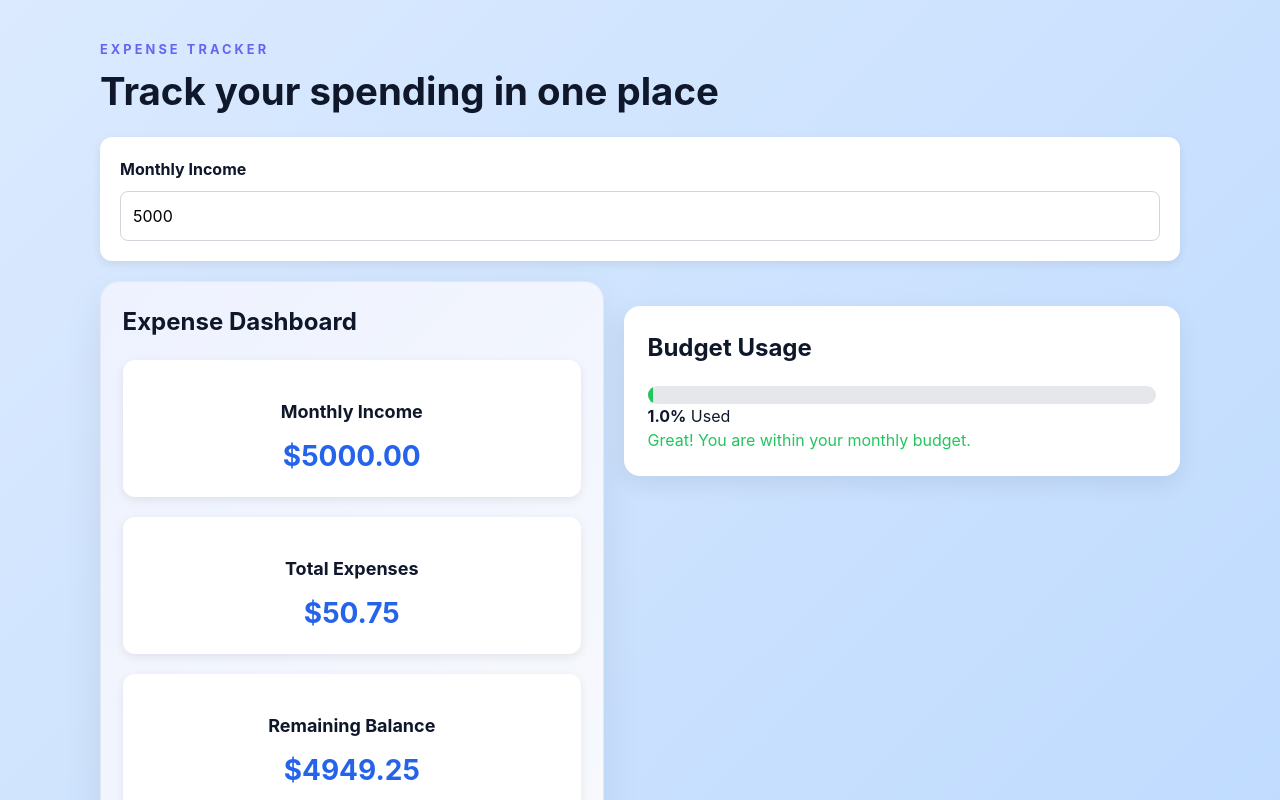
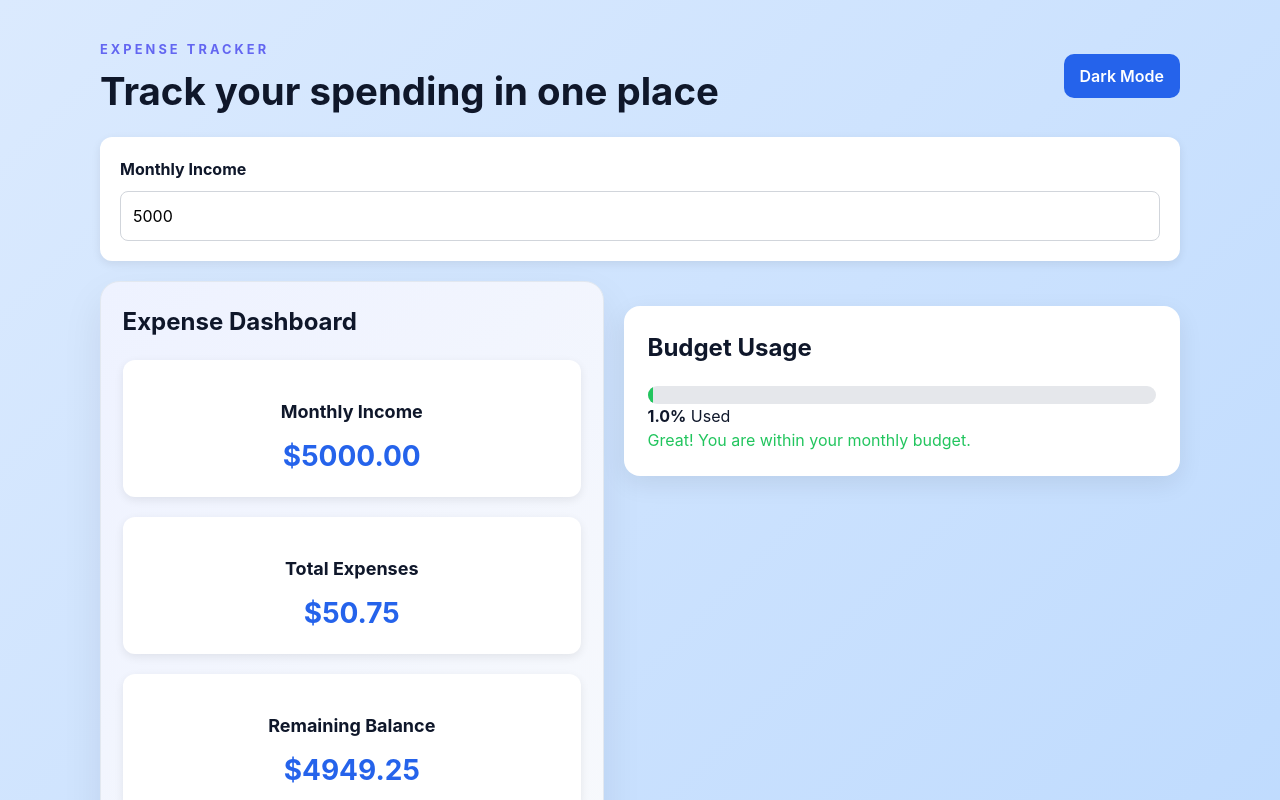
Before and after one commit to nirma-waleed/frontend-ai-capstone, a React (Vite) app in the folder week3-expense-tracker/: page / in a window 1280 px wide. Shown: the top 800 px of the page. Built offline with nearby package versions, Linux system fonts and the light colour scheme.

Commit message:
feat: add dark mode with theme persistence

```diff
--- a/week3-expense-tracker/src/App.css
+++ b/week3-expense-tracker/src/App.css
@@ -479,3 +479,64 @@ button:focus-visible {
   border-radius: 10px;
   border: 1px solid #d1d5db;
 }
+.theme-toggle {
+  padding: 10px 18px;
+  border: none;
+  border-radius: 10px;
+  cursor: pointer;
+  font-weight: bold;
+  background: #2563eb;
+  color: white;
+  transition: 0.3s;
+}
+
+.theme-toggle:hover {
+  background: #1d4ed8;
+}
+
+.dark {
+  background: #111827;
+  color: white;
+  min-height: 100vh;
+}
+
+.dark .summary-card,
+.dark .expense-form,
+.dark .expense-list-section,
+.dark .budget-progress,
+.dark .analytics-card,
+.dark .smart-insights,
+.dark .income-input,
+.dark .search-bar,
+.dark .filter-bar,
+.dark .sort-bar {
+  background: #1f2937;
+  color: white;
+}
+
+.dark input,
+.dark select {
+  background: #374151;
+  color: white;
+  border: 1px solid #4b5563;
+}
+
+.dark button {
+  color: white;
+}
+
+.app-header {
+  display: flex;
+  justify-content: space-between;
+  align-items: center;
+  gap: 20px;
+}
+
+.theme-toggle {
+  padding: 10px 16px;
+  border-radius: 10px;
+  border: none;
+  cursor: pointer;
+  font-weight: 600;
+  white-space: nowrap;
+}
--- a/week3-expense-tracker/src/App.jsx
+++ b/week3-expense-tracker/src/App.jsx
@@ -58,7 +58,9 @@ function App() {
   const [searchTerm, setSearchTerm] = useState('')
   const [selectedCategory, setSelectedCategory] = useState('All')
   const [sortBy, setSortBy] = useState('newest')
-
+const [darkMode, setDarkMode] = useState(() => {
+  return localStorage.getItem('dark-mode') === 'true'
+})
 const [monthlyIncome, setMonthlyIncome] = useState(() => {
   if (typeof window === 'undefined') return 5000
 
@@ -72,7 +74,9 @@ const [monthlyIncome, setMonthlyIncome] = useState(() => {
   useEffect(() => {
   localStorage.setItem('monthly-income', monthlyIncome)
 }, [monthlyIncome])
-
+useEffect(() => {
+  localStorage.setItem('dark-mode', darkMode)
+}, [darkMode])
   // NEW
   const filteredExpenses = expenses
   .filter((expense) => {
@@ -223,12 +227,19 @@ const totalEntries = expenses.length
     }
   }
   return (
-    <main className="app-shell">
+    <main className={darkMode ? "app-shell dark" : "app-shell"}>
       <header className="app-header">
+
         <div>
           <p className="eyebrow">Expense Tracker</p>
           <h1>Track your spending in one place</h1>
         </div>
+        <button
+  className="theme-toggle"
+  onClick={() => setDarkMode(!darkMode)}
+>
+  {darkMode ? " Light Mode" : " Dark Mode"}
+</button>
       </header>
 <IncomeInput
   monthlyIncome={monthlyIncome}
```
